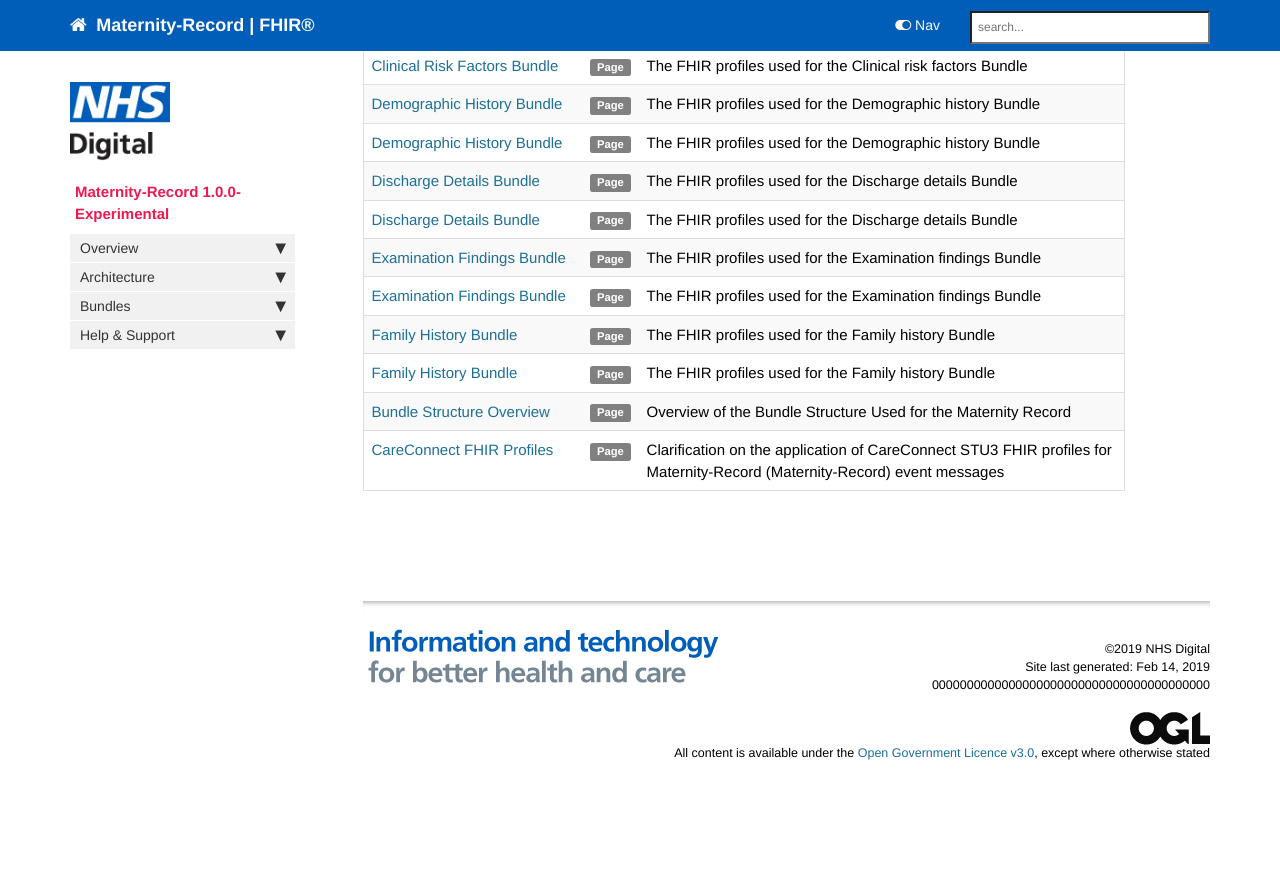
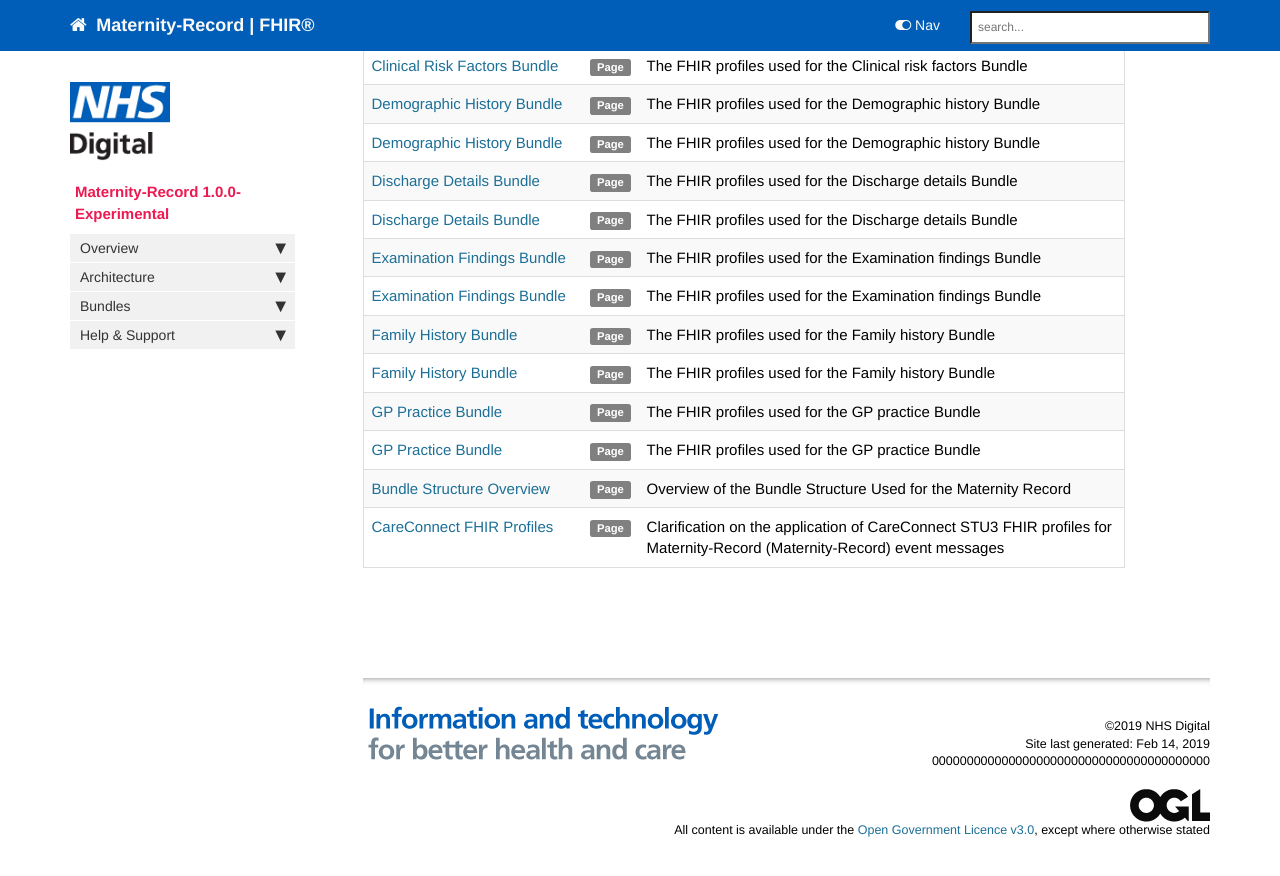
Before and after one commit to nhsconnect/FHIR-Maternity-Record, a Jekyll site: the page built from pages/tags/tag_fhir.md, in a window 1280 px wide and 900 px high, scrolled down 666 px. Shown: the top 876 px of the window. Built offline with Jekyll 4.4.1, drawn with Linux system fonts in a browser that asks for light colours; nearby versions of some CDN libraries; comment, search, counter and statistics services are not loaded; before the commit the page ends 1489 px from its top, so only the background shows below that.

Commit message:
first draft md files

```diff
--- /dev/null
+++ b/pages/explore/explore_gp_practice.md
@@ -0,0 +1,18 @@
+---
+title: GP Practice Bundle
+keywords:  bundles
+tags: [fhir]
+sidebar: foundations_sidebar
+permalink: explore_gp_practice.html
+summary: "The FHIR profiles used for the GP practice Bundle"
+---
+
+## Heading Description ##
+The details of the GP practice where the woman is registered.
+
+## Mapping for Bundle ##
+
+|>|Level 1|[Bundle Resource](http://hl7.org/fhir/stu3/bundle.html)|>|Level 2| None|>|Level 3|[NHSD-Bundle-1 Profile](http://xxx)|
+
+
+|**View Used FHIR Elements**|**[View All FHIR Elements](explore_gp_practice_all.html#mapping-for-bundle)**|
--- /dev/null
+++ b/pages/explore/explore_gp_practice_all.md
@@ -0,0 +1,17 @@
+---
+title: GP Practice Bundle
+keywords:  bundles
+tags: [fhir]
+sidebar: foundations_sidebar
+permalink: explore_gp_practice_all.html
+summary: "The FHIR profiles used for the GP practice Bundle"
+---
+
+## Heading Description ##
+The details of the GP practice where the woman is registered.
+
+## Mapping for Bundle ##
+
+|>|Level 1|[Bundle Resource](http://hl7.org/fhir/stu3/bundle.html)|>|Level 2| None|>|Level 3|[NHSD-Bundle-1 Profile](http://xxx)|
+
+|**View All FHIR Elements**|    |**[View Used Elements Only](explore_gp_practice_all.html#mapping-for-bundle)**|
```
Also changed, not shown: pages/explore/explore_family_history_all.md (+1 -1 lines).
